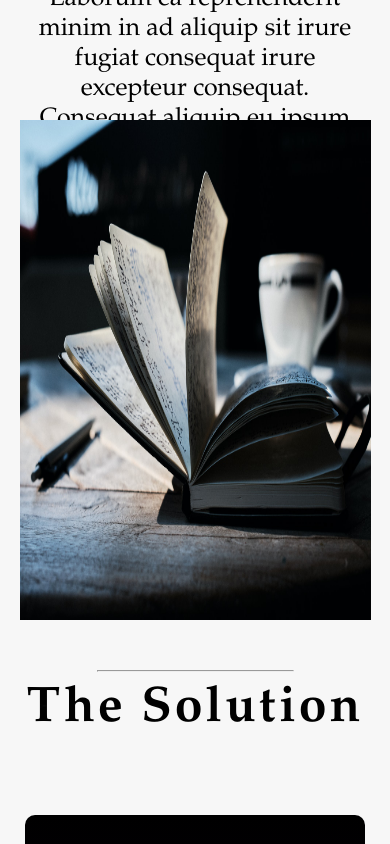
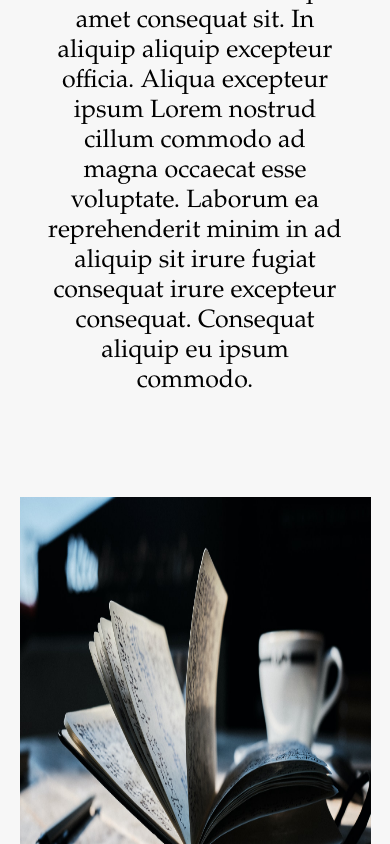
Before and after one commit to BaraKona/andromeda-inn--beta-, a React (Create React App) app: page /about in a window 390 px wide. Shown: the part 3240-4084 px from the top of the page. Built offline with nearby package versions, Linux system fonts and the light colour scheme; no server answers.

Commit message:
fixed the silly grid

```diff
--- a/src/components/about/aboutAndro.js
+++ b/src/components/about/aboutAndro.js
@@ -67,10 +67,12 @@ export default function aboutAndro() {
                             ipsum commodo.
                         </p>
                     </div>
-                    <div className = "aboutT3" />
                 </div>
+                <div className = "aboutT3" />
                 <hr />
-                <h1 className = "hCh1"> The Solution </h1>
+                <div className = "solution">
+                    <h1 className = "hCh1"> The Solution </h1>
+                </div>
             </div>
             <div className = "flex_items">
 
@@ -107,6 +109,7 @@ export default function aboutAndro() {
                     </div>
                 </div>
             </div>
+            <hr />
         </section>
     )
 }
--- a/src/components/css/aboutAndro.css
+++ b/src/components/css/aboutAndro.css
@@ -132,90 +132,26 @@
     margin: 50px 5%;
 }
 .aboutText{
-    display: grid;
-    grid-template-columns: 1fr 1fr;
-    grid-template-rows: 400px 800px;
-    grid-column-gap: 2%;
-    grid-row-gap: 40px;
+    display: flex;
+    flex-wrap: wrap;
+    text-align: center;
+    margin: 50px 5%;
+}
+.aboutText > * {
+    flex: 1 1 400px;
+    min-height: 300px;
+    margin: 25px;
     font-size: 25px;
-    margin: 50px 5%;
-    text-align: justify;
 }
-.aboutText .aboutT1{
-    grid-column: 1;
-    grid-row: 1;
-}
-.aboutText .aboutT2{
-    grid-column: 2;
-    grid-row: 1;
-}
-.aboutText .aboutT3{
-    grid-column: 1 / 3;
-    grid-row: 2;
+
+.aboutT3{
+    height: 500px;
+    margin: 5%;
     background-image: url('../../images/yannick-pulver-hopX_jpVtRM-unsplash.jpg');
     background-attachment: fixed;
     background-size: 100% 100%;
     background-repeat: no-repeat;
 }
-
-@media only screen and (max-width: 1450px){
-    .aboutText{
-        grid-row-gap: 120px;
-    }
+.solution h1{
+    margin-top: 5%;
 }
-@media only screen and (max-width: 1200px){
-    .aboutText{
-        grid-template-columns: 1fr;
-        grid-template-rows: 300px 300px 400px;
-        grid-row-gap: 50px;
-        text-align: center;
-    }
-    .aboutText .aboutT1{ grid-column: 1; grid-row: 1}
-    .aboutText .aboutT2{ grid-column: 1; grid-row: 2}
-    .aboutText .aboutT3{ grid-column: 1; grid-row: 3}
-}
-@media only screen and (max-width: 1020px){
-    .aboutText{grid-row-gap: 70px;}
-}
-@media only screen and (max-width: 860px){
-    .aboutText{grid-row-gap: 100px;}
-}
-@media only screen and (max-width: 750px){
-    .aboutText{grid-row-gap: 120px;}
-}
-@media only screen and (max-width: 720px){
-    .aboutText{grid-row-gap: 150px;}
-}
-@media only screen and (max-width: 660px){
-    .aboutText{ grid-row-gap: 180px;}
-}
-@media only screen and (max-width: 620px){
-    .aboutText{grid-row-gap: 210px;}
-    .aboutFrame{height: 60vh}
-}
-@media only screen and (max-width: 590px){
-    .aboutText{grid-row-gap: 250px;}
-}
-@media only screen and (max-width: 555px){
-    .aboutText{grid-row-gap: 300px;}
-}
-@media only screen and (max-width: 510px){
-    .aboutText{grid-template-rows: 500px 500px 500px; grid-row-gap: 200px;}
-    .flex_items {margin: 50px 0;}
-}
-@media only screen and (max-width: 450px){
-    .aboutText{grid-template-rows: 500px 500px 500px; grid-row-gap: 250px;}
-    .aboutFrame{height: 70vh}
-}
-@media only screen and (max-width: 410px){
-    .aboutText{grid-template-rows: 500px 500px 500px; grid-row-gap: 270px;}
-}
-@media only screen and (max-width: 390px){
-    .aboutText{grid-template-rows: 500px 500px 500px; grid-row-gap: 350px;}
-}
-@media only screen and (max-width: 340px){
-    .aboutText{grid-template-rows: 500px 500px 500px; grid-row-gap: 400px;}
-}
-@media only screen and (max-width: 300px){
-    .aboutText{grid-template-rows: 500px 500px 500px; grid-row-gap: 450px;}
-}
```
